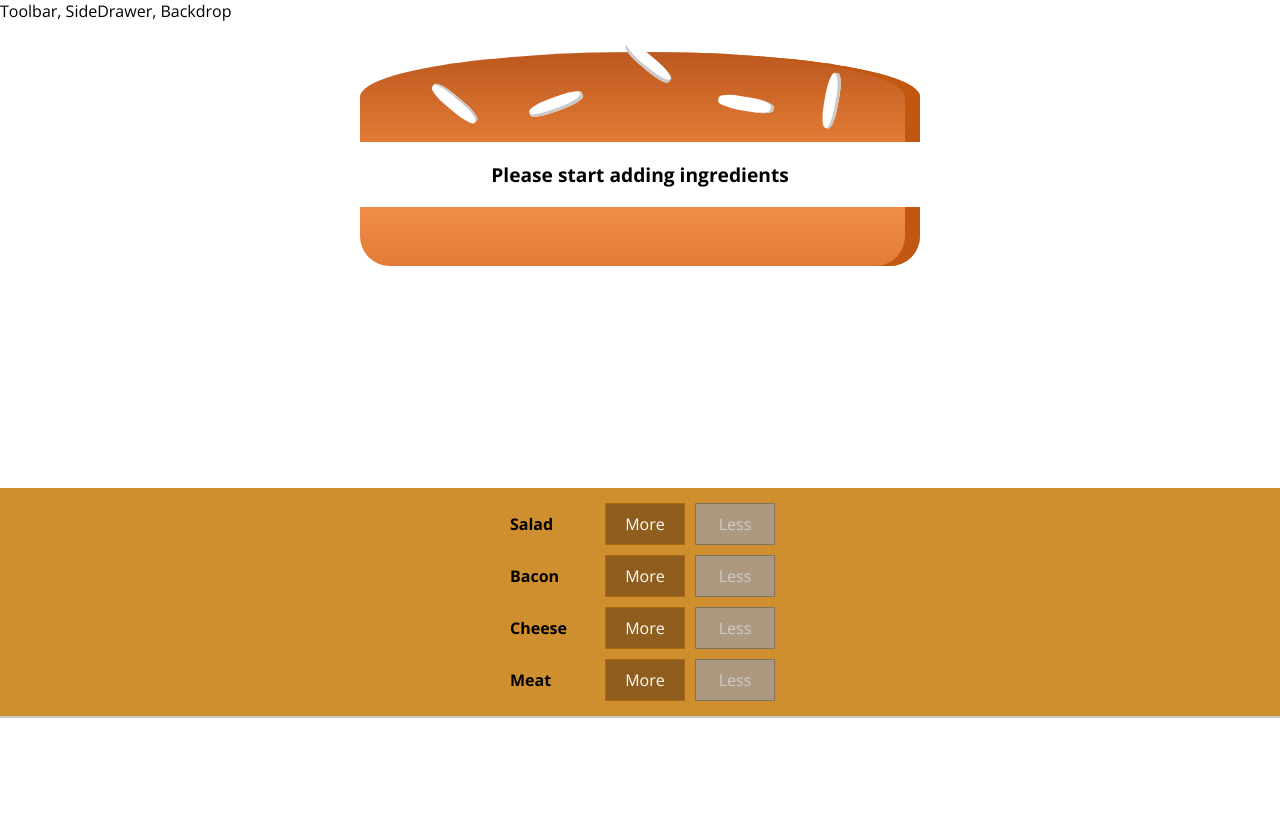
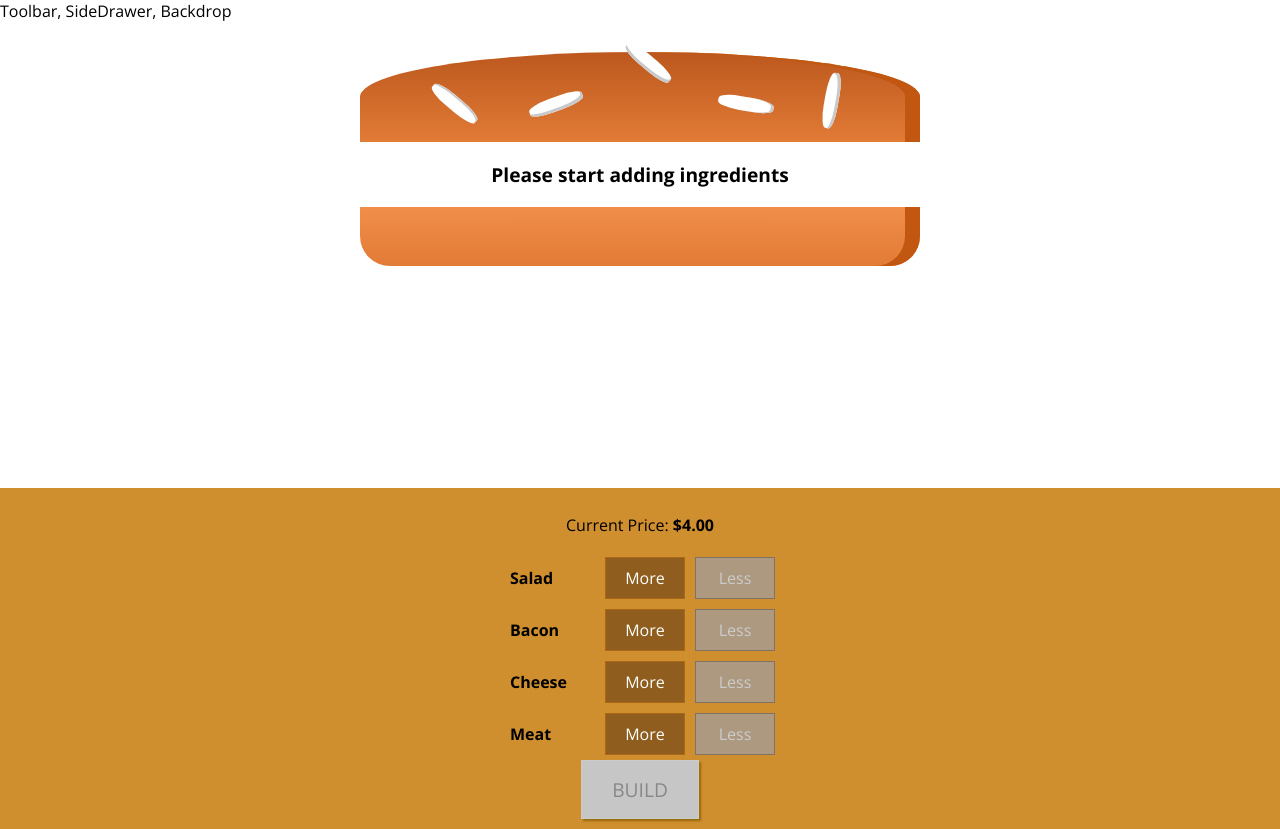
Before and after one commit to 105ron/Burger-App, a React (Create React App) app: page / in a window 1280 px wide. Before the commit the page ends 800 px from the top, so only its background shows below. Built offline with nearby package versions, Linux system fonts and the light colour scheme; the HTML template or start-up script is replaced by a standard one.

Commit message:
add order button to burger controls

```diff
--- a/src/components/Burger/BuildControls/BuildControls.js
+++ b/src/components/Burger/BuildControls/BuildControls.js
@@ -1,5 +1,5 @@
 import React from "react";
-import styled from 'styled-components';
+import styled, { keyframes } from 'styled-components';
 import PropTypes from 'prop-types';
 import BuildControl from './BuildControl/BuildControl';
 
@@ -13,6 +13,37 @@
   margin: auto;
   padding: 10px 0;
 `;
+const enable = keyframes`
+  0% {transform: scale(1)}
+  60% {transform: scale(1.1)}
+  100% {transform: scale(1);}
+`;
+
+const BuildButton = styled.button`
+  background-color: #DAD735;
+  outline: none;
+  cursor: pointer;
+  border: 1px solid #966909;
+  color: #966909;
+  font-family: inherit;
+  font-size: 1.2em;
+  padding: 15px 30px;
+  box-shadow: 2px 2px 2px #966909;
+  &:hover, &:active {
+    background-color: #A0DB41;
+    border: 1px solid #966909;
+    color: #966909;
+  }
+  &:disabled {
+    background-color: #C7C6C6;
+    cursor: not-allowed;
+    border: 1px solid #ccc;
+    color: #888888;
+  }
+  &:not(:disabled) {
+    animation: ${enable} 0.3s linear;
+  }
+`;
 
 const controls = [
   { label: 'Salad', type: 'salad' },
@@ -22,9 +53,22 @@
 ];
 
 function buildControls(props) {
-  const { ingredientAdded, ingredientRemoved, disabled } = props;
+  const {
+    ingredientAdded,
+    ingredientRemoved,
+    disabled,
+    price,
+    purchaseable,
+  } = props;
   return (
     <BuildControls>
+      <p>
+        Current Price&#58;&nbsp;
+        <strong>
+          $
+          {price.toFixed(2)}
+        </strong>
+      </p>
       {controls.map(ctrl => (
         <BuildControl
           key={ctrl.label}
@@ -34,6 +78,11 @@
           disabled={disabled[ctrl.type]}
         />
       ))}
+      <BuildButton
+        disabled={!purchaseable}
+      >
+        BUILD
+      </BuildButton>
     </BuildControls>
   );
 }
@@ -42,6 +91,8 @@
   ingredientAdded: PropTypes.func.isRequired,
   ingredientRemoved: PropTypes.func.isRequired,
   disabled: PropTypes.object.isRequired,
+  price: PropTypes.number.isRequired,
+  purchaseable: PropTypes.bool.isRequired,
 };
 
 export default buildControls;
--- a/src/containers/BurgerBuilder/BurgerBuilder.js
+++ b/src/containers/BurgerBuilder/BurgerBuilder.js
@@ -23,7 +23,15 @@
         meat: 0,
       },
       totalPrice: 4,
+      purchaseable: false,
     };
+  }
+
+  updatePurchaseState(ingredients) {
+    const sum = Object.keys(ingredients)
+      .map(igKey => ingredients[igKey])
+      .reduce((total, el) => total + el, 0);
+    this.setState({ purchaseable: sum > 0 });
   }
 
   addIngredientHandler(type) {
@@ -35,6 +43,7 @@
     const { totalPrice: oldPrice } = this.state;
     const newPrice = oldPrice + priceAddition;
     this.setState({ totalPrice: newPrice, ingredients });
+    this.updatePurchaseState(ingredients);
   }
 
   removeIngredientHandler(type) {
@@ -49,13 +58,14 @@
     const { totalPrice: oldPrice } = this.state;
     const newPrice = oldPrice - priceSubtraction;
     this.setState({ totalPrice: newPrice, ingredients });
+    this.updatePurchaseState(ingredients);
   }
 
   render() {
-    const { ingredients } = this.state;
+    const { ingredients, totalPrice, purchaseable } = this.state;
     const disabledInfo = { ...ingredients };
     for (let key in disabledInfo) {
-      disabledInfo[key] = disabledInfo[key] <= 0
+      disabledInfo[key] = disabledInfo[key] <= 0;
     }
     return (
       <Aux>
@@ -64,6 +74,8 @@
           ingredientAdded={this.addIngredientHandler}
           ingredientRemoved={this.removeIngredientHandler}
           disabled={disabledInfo}
+          price={totalPrice}
+          purchaseable={purchaseable}
         />
       </Aux>
     );
```
